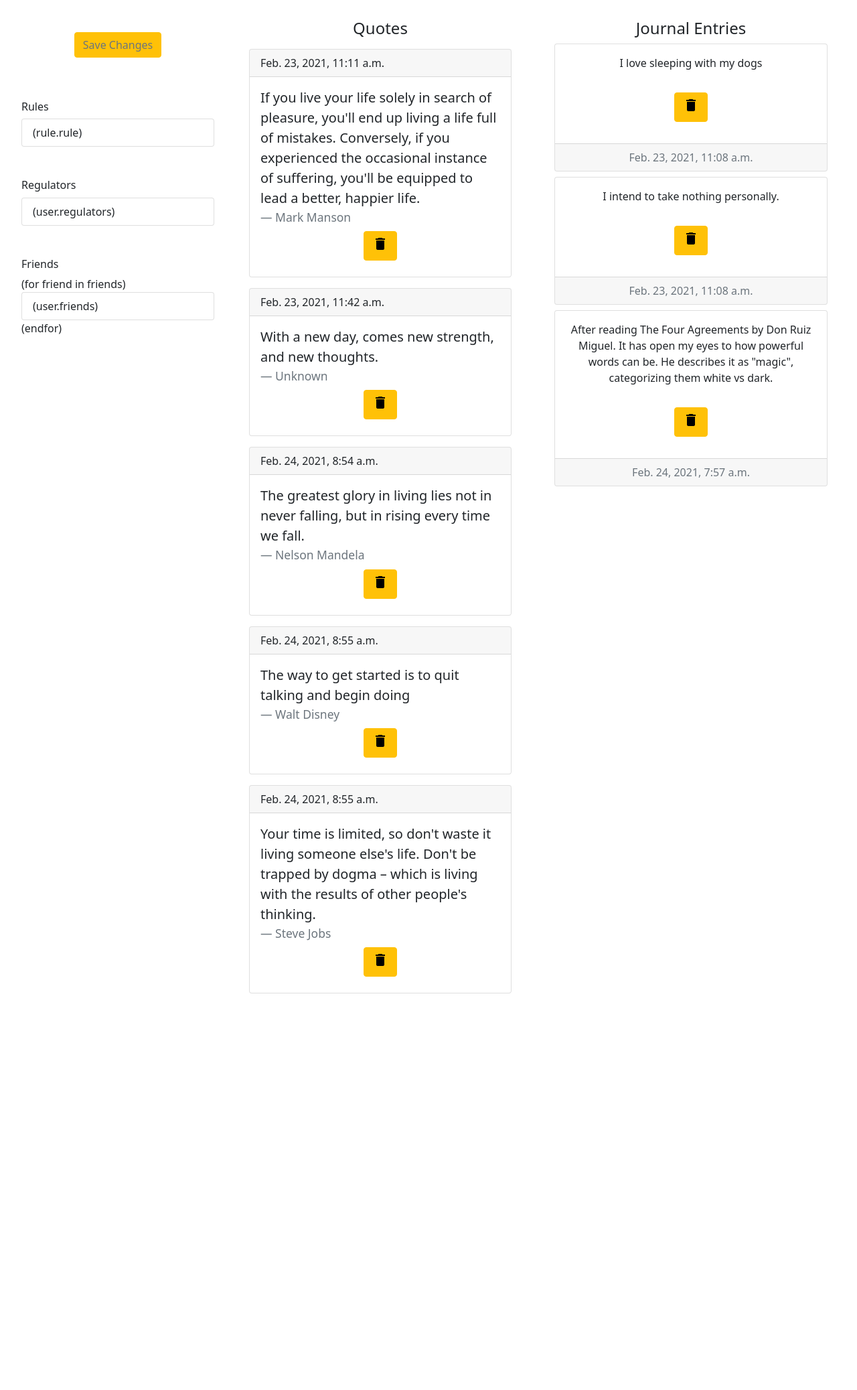
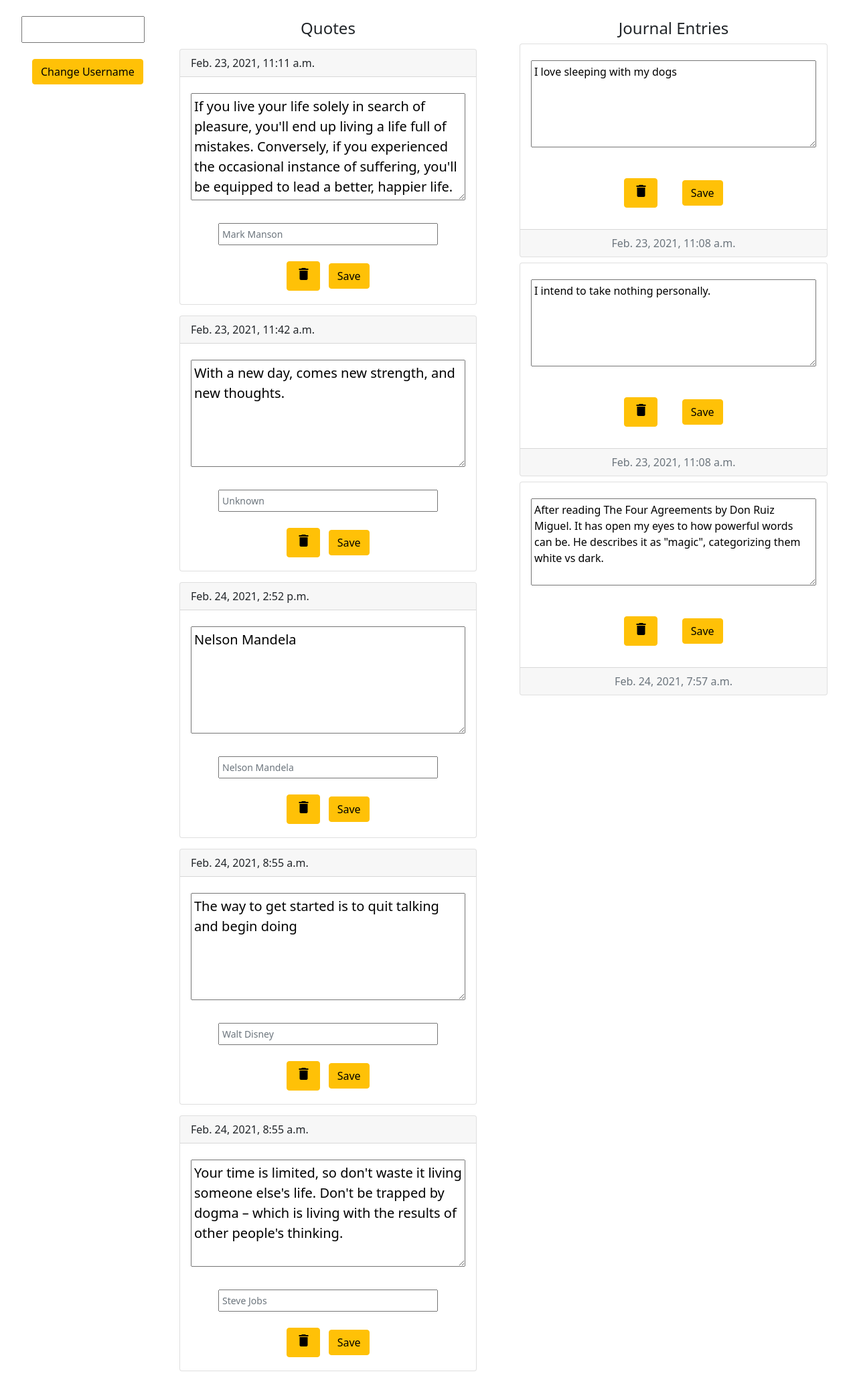
Before and after one commit to carolynttnguyen/Bloom-solo-project, a Django app: template blossom_app/templates/edit_profile.html in a window 1280 px wide. Shown: the part 142-2217 px from the top of the page at 67% size. Before the commit the page ends 1625 px from the top, so only its background shows below. Run offline with Django 3.2, Linux system fonts and the light colour scheme; data comes from the database, SQL or seed files in the repository; tables that the repository leaves empty hold one stand-in row (values such as "Sample post"); the template is opened without the code that fills it: values that come from a table or form of the project are taken from there, most other values are stand-ins (such as "Sample title", 1, 10 or a date in 2020); some libraries are stand-ins or nearby versions.

Commit message:
restful routing update

```diff
--- a/Bloom/urls.py
+++ b/Bloom/urls.py
@@ -13,7 +13,7 @@
     1. Import the include() function: from django.urls import include, path
     2. Add a URL to urlpatterns:  path('blog/', include('blog.urls'))
 """
-# from django.contrib import admin
+
 from django.urls import path, include
 
 urlpatterns = [
--- a/blossom_app/models.py
+++ b/blossom_app/models.py
@@ -1,5 +1,4 @@
 from django.db import models
-from django.contrib.auth.models import User
 import re
 import bcrypt
 
@@ -74,10 +73,10 @@
 #     updated_at = models.DateTimeField(auto_now = True)
 
 
-class Regulators(models.Model):
-    user = models.ForeignKey(Users, related_name='regulators', on_delete=models.CASCADE)
-    created_at = models.DateTimeField(auto_now_add=True)
-    updated_at = models.DateTimeField(auto_now = True)
+# class Regulators(models.Model):
+#     user = models.ForeignKey(Users, related_name='regulators', on_delete=models.CASCADE)
+#     created_at = models.DateTimeField(auto_now_add=True)
+#     updated_at = models.DateTimeField(auto_now = True)
 
 
 class Journal_Entires(models.Model):
@@ -111,11 +110,11 @@
     created_at = models.DateTimeField(auto_now_add=True)
     updated_at = models.DateTimeField(auto_now = True)
 
-class Comments(models.Model):
-    user = models.ForeignKey(Users, related_name='comment', on_delete=models.CASCADE)
-    picture = models.ForeignKey(Users, related_name='picture_comment', on_delete=models.CASCADE)
-    quote = models.ForeignKey(Users, related_name='quote_comment', on_delete=models.CASCADE)
-    journal_entry = models.ForeignKey(Users, related_name='entry_comment', on_delete=models.CASCADE)
-    comment = models.CharField(max_length=255)
-    created_at = models.DateTimeField(auto_now_add=True)
-    updated_at = models.DateTimeField(auto_now = True)
+# class Comments(models.Model):
+#     user = models.ForeignKey(Users, related_name='comment', on_delete=models.CASCADE)
+#     picture = models.ForeignKey(Users, related_name='picture_comment', on_delete=models.CASCADE)
+#     quote = models.ForeignKey(Users, related_name='quote_comment', on_delete=models.CASCADE)
+#     journal_entry = models.ForeignKey(Users, related_name='entry_comment', on_delete=models.CASCADE)
+#     comment = models.CharField(max_length=255)
+#     created_at = models.DateTimeField(auto_now_add=True)
+#     updated_at = models.DateTimeField(auto_now = True)
--- a/blossom_app/templates/edit_profile.html
+++ b/blossom_app/templates/edit_profile.html
@@ -262,106 +262,143 @@
     <div class="container-fluid">
         <div class="row p-1 mx-auto ">
             <!-- column for user info, add buttons, regulators -->
-            <div class="col-3 m-1" >
+            <div class="col-2 m-1 text-center">
 
                 <!-- basic user info -->
-                <div class="col text-center">
-                    <h1 class="display-6">{{user.username}}</h1>
+                <form action="/edit_profile/{{user.id}}" method="post">
+                    {% csrf_token %}
+                    <input type="text" name="updated_username" class="h3" style="width:100%;" value="{{user.username}}">
+                    <input type="submit" class="btn btn-warning m-3" value="Change Username">
 
-                    <button type="button" class="btn btn-warning m-3">
-                        <a href="/edit_profile/{{user.id}}" class="text-decoration-none text-muted">
-                            Save Changes
+                </form>
+                <!-- <button type="button" class="btn btn-warning m-3">
+                    <a href="/add_regulator">
+                        <span title="Add as a Regulator" class="material-icons" style="color: black">group</span>
                     </a>
-                    </button>
+                </button> -->
 
-                </div>
+                <!-- <button type="button" class="btn btn-warning m-3">
+                        <a href="/add_friend">
+                            <span title="Add Friend" class="material-icons" style="color: black">person_add</span>
+                        </a>
+                    </button> -->
 
-                <div class="col my-5">
+
+
+
+
+
+                <!-- <div class="col my-5">
                     <h6>Rules</h6>
                     <ul class="list-group">
                         {% for rule in rules %}
                         <li class="list-group-item">(rule.rule)</li>
                         {% endfor %}
                     </ul>
-                </div>
+                </div> -->
 
                 <!-- user regulators -->
-                <div class="col my-5">
+                <!-- <div class="col my-5">
                     <h6>Regulators</h6>
                     <ul class="list-group">
                         {% for regulator in regulators %}
                         <li class="list-group-item">(user.regulators)</li>
                         {% endfor %}
                     </ul>
-                </div>
+                </div> -->
 
                 <!-- user friends -->
-                <div class="col my-5">
+                <!-- <div class="col my-5">
                     <h6>Friends</h6>
-                    <ul class="list-group">
+                    <div>
+                        <span class="badge bg-warning text-dark">Friends (friend.count)</span>
+                    </div> -->
+                <!-- <ul class="list-group">
                         (for friend in friends)
                         <li class="list-group-item">(user.friends)</li>
                         (endfor)
-                    </ul>
-                </div>
-
+                    </ul> -->
             </div>
 
             <!-- column for quotes -->
-             <div class="col  m-2" >
+            <div class="col  m-2">
                 <h4 class="text-center">Quotes</h4>
                 {% for quote in quotes %}
+                <form action="/edit_quote/{{quote.id}}" method='post'>
+                    {% csrf_token %}
+
                     <div class="card m-3">
                         <div class="card-header">
                             {{quote.updated_at}}
                         </div>
                         <div class="card-body">
-                        <blockquote class="blockquote mb-0">
-                            <p>{{quote.the_quote}}</p>
-                            <footer class="blockquote-footer">{{quote.quote_author}}</footer>
+                            <blockquote>
+                                <p>
+                                    <textarea name="updated_quote" style="width:100%;" rows="5" class="blockquote m-2 mx-auto p-1">{{quote.the_quote}}</textarea>
+
+                                </p>
+                                <footer>
+                                    <p class="text-center"><input type="text" class="blockquote-footer p-1 m-1" style="width: 80%;" name="updated_quote_author" value="{{quote.quote_author}}"></p>
+
+                                </footer>
                             </blockquote>
 
                             <div class="text-center">
-                            <button class="btn btn-warning m-2 ">
-                                <a href="/delete-quote/{{quote.id}}/{{user.id}}" >
+                                <button class="btn btn-warning m-1 ">
+                                    <a href="/delete-quote/{{quote.id}}">
                                         <span class="material-icons" style="color: black;">delete</span>
                                     </a>
                                 </button>
-                        </div>
+
+
+                                <input type="submit" class="btn btn-warning m-1 " value="Save">
 
 
 
                             </div>
 
 
-
                         </div>
-                {% endfor %}
 
                     </div>
 
+                </form>
+                {% endfor %}
+
                 <!-- column for journal entries -->
 
+
+
+            </div>
             <div class="col  m-2">
                 <h4 class="text-center">Journal Entries</h4>
                 {% for entry in journal_entries %}
+                <form action="/edit_entry/{{entry.id}}/{{user.id}}">
                     <div class="card text-center m-2">
 
                         <div class="card-body">
-                        <p class="card-text">{{entry.entry}}</p>
+                            <p class="card-text">
+                                <textarea name="updated_entry" style="width:100%;" rows="5" class="m-2 mx-auto p-1">{{entry.entry}}</textarea>
+
+                            </p>
+
                             <button class="btn btn-warning m-3">
-                            <a href="/delete-entry/{{entry.id}}/{{user.id}}">
+                                <a href="/delete-entry/{{entry.id}}/{{.user.id}}">
                                     <span class="material-icons" style="color: black;">delete</span>
                                 </a>
                             </button>
+                            <input type="submit" class="btn btn-warning m-3" value="Save">
 
                         </div>
                         <div class="card-footer text-muted">
                             {{entry.updated_at}}
                         </div>
                     </div>
+                </form>
+
                 {% endfor %}
             </div>
+
 
         </div>
     </div>
--- a/blossom_app/urls.py
+++ b/blossom_app/urls.py
@@ -8,14 +8,16 @@
     path('create_user', views.create_user),
     path('bloomboard', views.show_bloomboard),
     path('checklist', views.show_checklist),
-    path('user_rules/<int:userId>', views.rules),
+    # path('user_rules/<int:userId>', views.rules),
     path('journal_entry', views.journal_entry),
     path('delete_intention/<int:intentId>', views.delete_intention),
     path('delete_goal/<int:goalId>', views.delete_goal),
     path('delete-entry/<int:entryId>/<int:userId>', views.delete_entry),
     path('delete-quote/<int:quoteId>/<int:userId>', views.delete_quote),
-    path('profile/<int:userId>', views.profile),
+    path('profile', views.profile),
     path('edit_profile/<int:userId>', views.edit_profile),
+    path('edit_entry/<int:entryId>', views.edit_entry),
+    path('edit_quote/<int:quoteId>', views.edit_quote),
     path('create_quote', views.create_quote),
     path('add_intention', views.add_intention),
     path('add_goal', views.add_goal),
```
Also changed, not shown: blossom_app/templates/bloom_profile.html (+27 -25 lines), blossom_app/templates/edit_entry.html (+12 -0 lines), blossom_app/views.py (+29 -8 lines), requirements.txt (added, +10 -0 lines), blossom_app/migrations/0007_delete_comments.py (added), blossom_app/migrations/0008_delete_regulators.py (added), blossom_app/templates/comments.html (deleted), db.sqlite3. Lines whose indentation alone changed are shown as unchanged.
